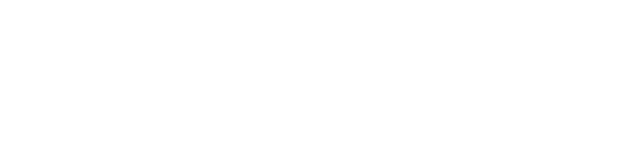
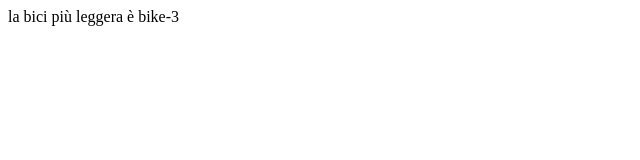
Before and after one commit to yleniapregnolato/js-snack-es6, a plain HTML site: page snack-1/index.html in a window 1280 px wide. Shown: the whole page, without its empty margins (0-640 px from the left). Drawn offline with Linux system fonts and the light colour scheme.

Commit message:
feat: snack 1

```diff
--- a/snack-1/index.html
+++ b/snack-1/index.html
@@ -6,7 +6,7 @@
     <title>Snack-1</title>
 </head>
 <body>
-
+    <div class="bike"></div>
     <!-- script -->
     <script src="./js/script.js"></script>
 </body>
--- a/snack-1/js/script.js
+++ b/snack-1/js/script.js
@@ -0,0 +1,41 @@
+// creo un array di ogetti per descrivere le bici da corsa
+
+const myBikes = [
+    {
+        name: "bike-1",
+        weigth: 7.2
+    },
+
+    {
+        name: "bike-2",
+        weigth: 6.8
+    },
+
+    {
+        name: "bike-3",
+        weigth: 6.5
+    },
+]
+
+// definisco una variabile d'appoggio per salvare il risultato
+let ligthBike = "";
+
+// imposto un ciclo for per trovare la bici con il peso minore
+
+for (let i = 1; i < myBikes.length; i++) {
+    if (myBikes[i].weigth < 6.8) {
+        ligthBike = myBikes[i];
+    }
+}
+
+// prelevo l'elemento dal DOM tramite classe
+let bike = document.querySelector(".bike");
+
+// salvo i valori che desidero nella variabile tramite destructuring
+let {name, weigth} = ligthBike;
+
+// stampo in console il risultato
+console.log("la bici più leggera è ${name}");
+
+// stampo nel dom il risultato
+bike.innerHTML = `<div>la bici più leggera è ${name}</div>`;
```
Also changed, not shown: 1 other file.
